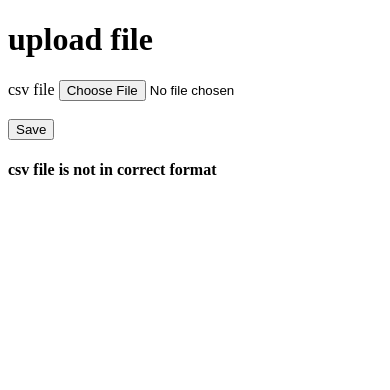
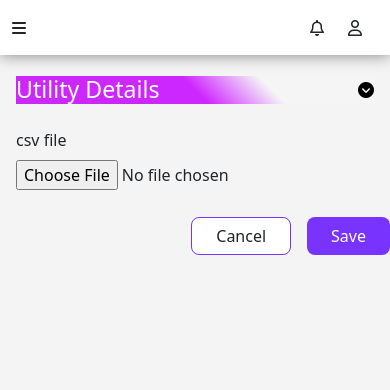
Before and after one commit to saketh33/Billsnap_v1.1, a Django app: page /apps/bulkupload in a window 390 px wide. Shown: the top 390 px of the page. Run offline with Django 3.2, Linux system fonts and the light colour scheme; some libraries are stand-ins or nearby versions.

```diff
--- a/accounts/views.py
+++ b/accounts/views.py
@@ -103,7 +103,7 @@ class LoginView(View):
                             auth.login(request, user)
                             if next:
                                 return redirect(next)
-                            return redirect("dash")
+                            return redirect("showapps")
 
                         messages.error(
                             request, "Account is not active,please check your email"
--- a/apps/models.py
+++ b/apps/models.py
@@ -18,6 +18,7 @@ def get_unique_string(body, time):
     return result_str
 
 class applists(models.Model):
+
     appname=models.CharField(verbose_name='App name',primary_key=True,max_length=50,unique=True,null=False)
     appimg=models.ImageField(upload_to = 'app_images',null=True,blank=True)
     created_at = models.DateTimeField(verbose_name='created date',auto_now_add=True,editable=False,null=True,blank=True)
@@ -34,6 +35,9 @@ class applists(models.Model):
 
 
 class customer(models.Model):
+
+    appname= models.ManyToManyField(applists)
+
     #utility details
     utility_name = models.CharField(max_length=200, null=True, blank=True)
     utility_short_name= models.CharField(max_length=50, null=True, blank=True)
--- a/apps/urls.py
+++ b/apps/urls.py
@@ -4,7 +4,8 @@ from django.contrib.auth import views as a_views
 
 urlpatterns = [
     path('addapp', views.addapp, name='addapp'),
-    path('showapps', views.showapps, name='showapps'),
+    path('applist', views.showapps, name='showapps'),
+    path('<appname>/',views.appdash,name="appdash"),
     path('deleteapp/<appname>',views.deleteapp,name='deleteapp'),
     path('customerlist',views.customerlis,name='customerlist'),
     path('addcust', views.addcustomer, name='addcust'),
--- a/apps/views.py
+++ b/apps/views.py
@@ -1,3 +1,4 @@
+from debug_toolbar import APP_NAME
 from django.shortcuts import render, redirect, get_object_or_404
 import pandas
 from .models import applists,customer,csvs
@@ -28,6 +29,9 @@ def showapps(request):
     appli=applists.objects.all()
     leni=len(appli)
     return render(request,'showapps.html',{'showapp':appli,'leni':leni})
+
+def appdash(request,appname):
+    return render(request,'dashboard.html')
 
 @login_required
 def deleteapp(request,appname):
@@ -95,6 +99,7 @@ def addcustomer(request):
 def customerlis(request):
     cols=[f.name for f in customer._meta.get_fields()]
     dets=customer.objects.all()
+    print(dets)
     return render(request,'customerlist.html',{'details':dets,'columns':cols})
 
     #return render(request,'customerlist.html',{'data':zip(dets,cols)})
@@ -143,7 +148,6 @@ import pandas as pd
 def bulk_upload(request):
     if request.method=='POST':
         csvfile=request.FILES.get('csvfile')
-
         df=pd.read_csv(csvfile)
         l=list(df.columns)
         if l==['LatD', ' "LatM"', ' "LatS"', ' "NS"', ' "LonD"', ' "LonM"', ' "LonS"', ' "EW"', ' "City"', ' "State"']:
--- a/templates/bulkupload.html
+++ b/templates/bulkupload.html
@@ -1,41 +1,39 @@
+{% extends 'dashaside.html' %}
+{% load static %}
 <!DOCTYPE html>
 <html>
 <head>
-<style>
-table {
-  font-family: arial, sans-serif;
-  border-collapse: collapse;
-  width: 100%;
-}
-
-td, th {
-  border: 1px solid #dddddd;
-  text-align: left;
-  padding: 8px;
-}
-
-tr:nth-child(even) {
-  background-color: #dddddd;
-}
-</style>
 </head>
 <body>
-
-<h1>upload file</h1>
-<form method="POST" action="{% url 'bulkupload' %}" enctype="multipart/form-data">
+  {% block body %}
+  <div class="col-md-7  flex-md-fill m-3">
+    <div class="col right create-customer ps-0 pe-4 me-2" id="">
+      <div class="frag">
+        <div class="d-flex align-items-center utility-details mb-4">
+          <h3>Utility Details</h3>
+          <div class="d-flex ms-auto">
+            <i class="fa-solid fa-circle-chevron-down"></i>
+            <i class="fa-solid fa-circle-chevron-up d-none"></i>
+          </div>
+        </div>
+<form class="form row"method="POST" action="{% url 'bulkupload' %}" enctype="multipart/form-data">
     {% csrf_token %}
-        <label for="csvfile" class="form__label">csv file</label>
+        <label for="csvfile" class="form-label">csv file</label>
         <input type="file" class="form__field" name="csvfile" id="csvfile" required/>
-    <br></br>
-    <button type="submit">Save</button>
+        <div class="frag-btns ms-4" style="margin-bottom:50px;padding-bottom: 20px;">
+          <div class="d-flex flex-row-reverse">
+            <button class="btn btn-primary save-changes px-4 mx-2">Save</button>
+            <button class="btn cancel px-4 mx-2">Cancel</button>
+          </div>
+        </div>
 </form>
-{% if stat == 0 %}
-<h4> csv file is not in correct format </h4>
-{%else%}
-<h3> csv file is in correct format </h4>
-{%for i in lis %}
-<h4>{{i}}</h4>
-{%endfor%}
-{%endif%}
+</div>
+</div>
+</div>
+</div>
+{% endblock body %}
 </body>
+{% block script %}
+<script src="{% static 'dashboard/script.js' %}"></script>
+{% endblock script %}
 </html>
--- a/templates/dashaside.html
+++ b/templates/dashaside.html
@@ -6,16 +6,13 @@
     <meta http-equiv="X-UA-Compatible" content="IE=edge" />
     <meta name="viewport" content="width=device-width, initial-scale=1.0" />
     <title>{% block title %}{% endblock title %}</title>
-    <link href="https://cdn.jsdelivr.net/npm/bootstrap@5.1.3/dist/css/bootstrap.min.css" rel="stylesheet"
-    integrity="sha384-1BmE4kWBq78iYhFldvKuhfTAU6auU8tT94WrHftjDbrCEXSU1oBoqyl2QvZ6jIW3" crossorigin="anonymous" />
-  <script src="https://cdn.jsdelivr.net/npm/@popperjs/core@2.10.2/dist/umd/popper.min.js"
-    integrity="sha384-7+zCNj/IqJ95wo16oMtfsKbZ9ccEh31eOz1HGyDuCQ6wgnyJNSYdrPa03rtR1zdB" crossorigin="anonymous">
+    <link href="https://cdn.jsdelivr.net/npm/bootstrap@5.1.3/dist/css/bootstrap.min.css" rel="stylesheet" />
+  <script src="https://cdn.jsdelivr.net/npm/@popperjs/core@2.10.2/dist/umd/popper.min.js" crossorigin="anonymous">
   </script>
-  <script src="https://cdn.jsdelivr.net/npm/bootstrap@5.1.3/dist/js/bootstrap.min.js"
-    integrity="sha384-QJHtvGhmr9XOIpI6YVutG+2QOK9T+ZnN4kzFN1RtK3zEFEIsxhlmWl5/YESvpZ13" crossorigin="anonymous">
+  <script src="https://cdn.jsdelivr.net/npm/bootstrap@5.1.3/dist/js/bootstrap.min.js" crossorigin="anonymous">
   </script>
   <link rel="stylesheet" href="https://cdnjs.cloudflare.com/ajax/libs/font-awesome/6.1.1/css/all.min.css" />
-  <link rel="preconnect" href="https://fonts.gstatic.com" crossorigin />
+  <link rel="preconnect" href="https://fonts.gstatic.com" crossorigin>
   <link
     href="https://fonts.googleapis.com/css2?family=Nunito:ital,wght@0,200;0,300;0,400;0,500;0,700;0,800;1,200;1,300;1,400;1,500;1,600;1,700&display=swap"
     rel="stylesheet" />
@@ -76,7 +73,7 @@
             </div>
             <div>
               <i class="fa-solid fa-upload"></i>
-              <a href="">&nbsp;Bulk Upload</a>
+              <a href="{%url 'bulkupload'%}">&nbsp;Bulk Upload</a>
             </div>
             <div>
               <i class="fa-solid fa-people-roof"></i>
--- a/templates/showapps.html
+++ b/templates/showapps.html
@@ -8,7 +8,7 @@
 {% if leni != 0 %}
     {% for i in showapp %}
         <h2>{{i.appname}}<h2>
-        <img src="{{i.appimg.url}}" width="200px">
+            <a href="{% url 'appdash' i.appname%}"><img src="{{i.appimg.url}}" width="200px"></a>
         <h3>{{i.updated_at}}
         <button><a href="{% url 'deleteapp' i.appname%}">delete</a></button>
     {%endfor%}
```
Also changed, not shown: templates/addcustomer.html (+8 -8 lines), templates/customerlist.html (+9 -1 lines), apps/migrations/0001_initial.py, apps/migrations/0002_customer_appname.py, apps/migrations/0003_auto_20220523_1640.py (deleted), apps/migrations/0004_auto_20220526_1044.py (deleted), apps/migrations/0005_rename_lat_csvs_latd.py (deleted), apps/migrations/0006_auto_20220530_0953.py (deleted), media/app_images/Group_7.png (added), media/app_images/Screenshot_14.png (added), media/app_images/draft-button.png (added).
